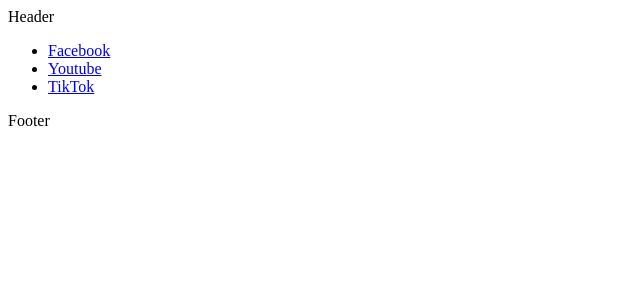
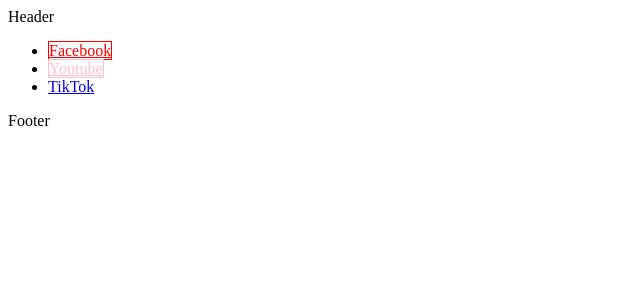
Before and after one commit to ngomanhson/nextjs-basic, a Next.js app: page / in a window 1280 px wide. Shown: the top 300 px of the page, without its empty margins (0-640 px from the left). Built offline with nearby package versions, Linux system fonts and the light colour scheme.

Commit message:
css module

```diff
--- a/src/app/page.tsx
+++ b/src/app/page.tsx
@@ -1,13 +1,19 @@
 import Link from "next/link";
+import x from "@/styles/app.module.css";
+import y from "@/styles/sonnm.module.css";
 
 export default function Home() {
     return (
         <ul>
             <li>
-                <Link href="/facebook">Facebook</Link>
+                <Link href="/facebook" className={x["red"]}>
+                    Facebook
+                </Link>
             </li>
             <li>
-                <Link href="/youtube">Youtube</Link>
+                <Link href="/youtube" className={y["red"]}>
+                    Youtube
+                </Link>
             </li>
             <li>
                 <Link href="/tiktok">TikTok</Link>
--- /dev/null
+++ b/src/styles/app.module.css
@@ -0,0 +1,9 @@
+.red {
+    color: red;
+    border: 1px solid red;
+}
+
+.green {
+    color: green;
+    border: 1px solid green;
+}
--- /dev/null
+++ b/src/styles/sonnm.module.css
@@ -0,0 +1,4 @@
+.red {
+    color: pink;
+    border: 1px solid pink;
+}
```
